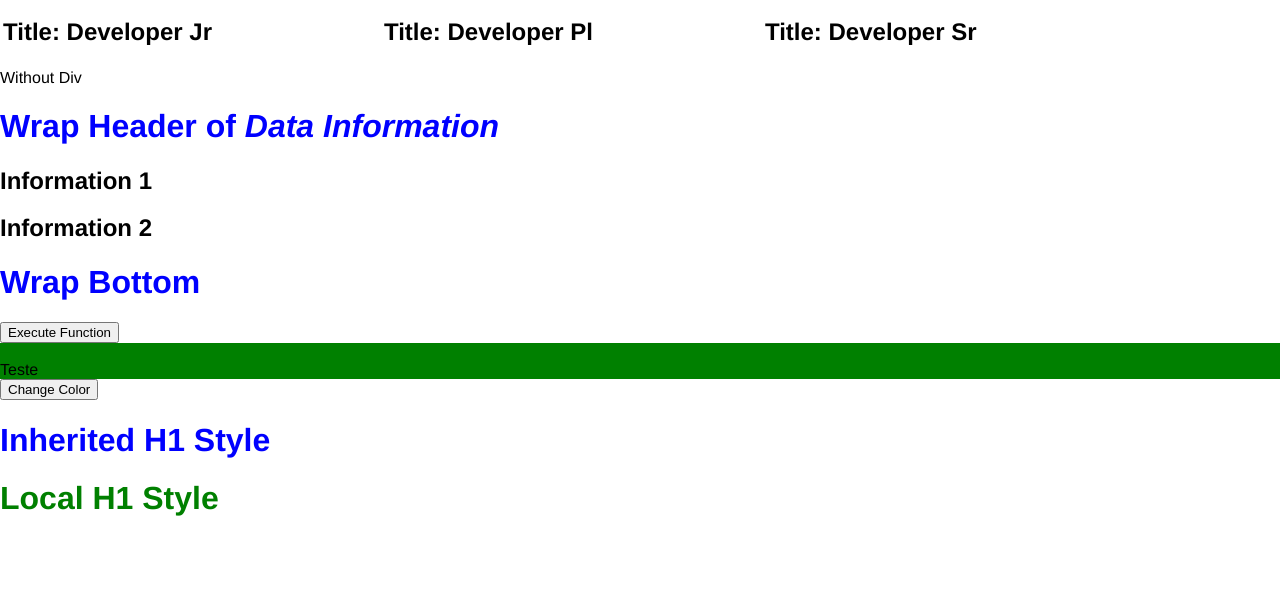
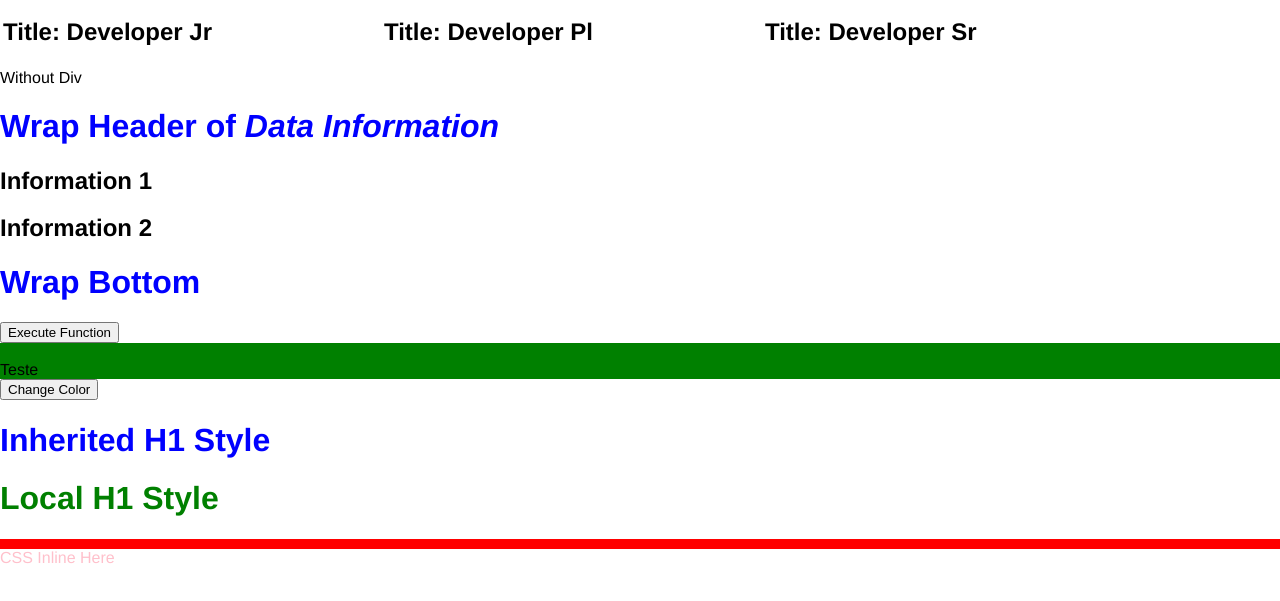
Before and after one commit to rafaelsslemes/basics_react, a React (Create React App) app: page / in a window 1280 px wide. Shown: the part 1948-2549 px from the top of the page. Built offline with nearby package versions, Linux system fonts and the light colour scheme.

Commit message:
CSS Inline

```diff
--- a/src/components/CSSInComponent.js
+++ b/src/components/CSSInComponent.js
@@ -6,8 +6,10 @@ const CSSInComponent = () => {
     <div>
         <h1> Inherited H1 Style</h1>
         <h1 className='comp-header'> Local H1 Style</h1>
+        <p style={{color:'pink', padding: '25px,', borderTop:'10px solid red',}}>CSS Inline Here</p>
     </div>
   )
+
 }
 
 export default CSSInComponent
```
